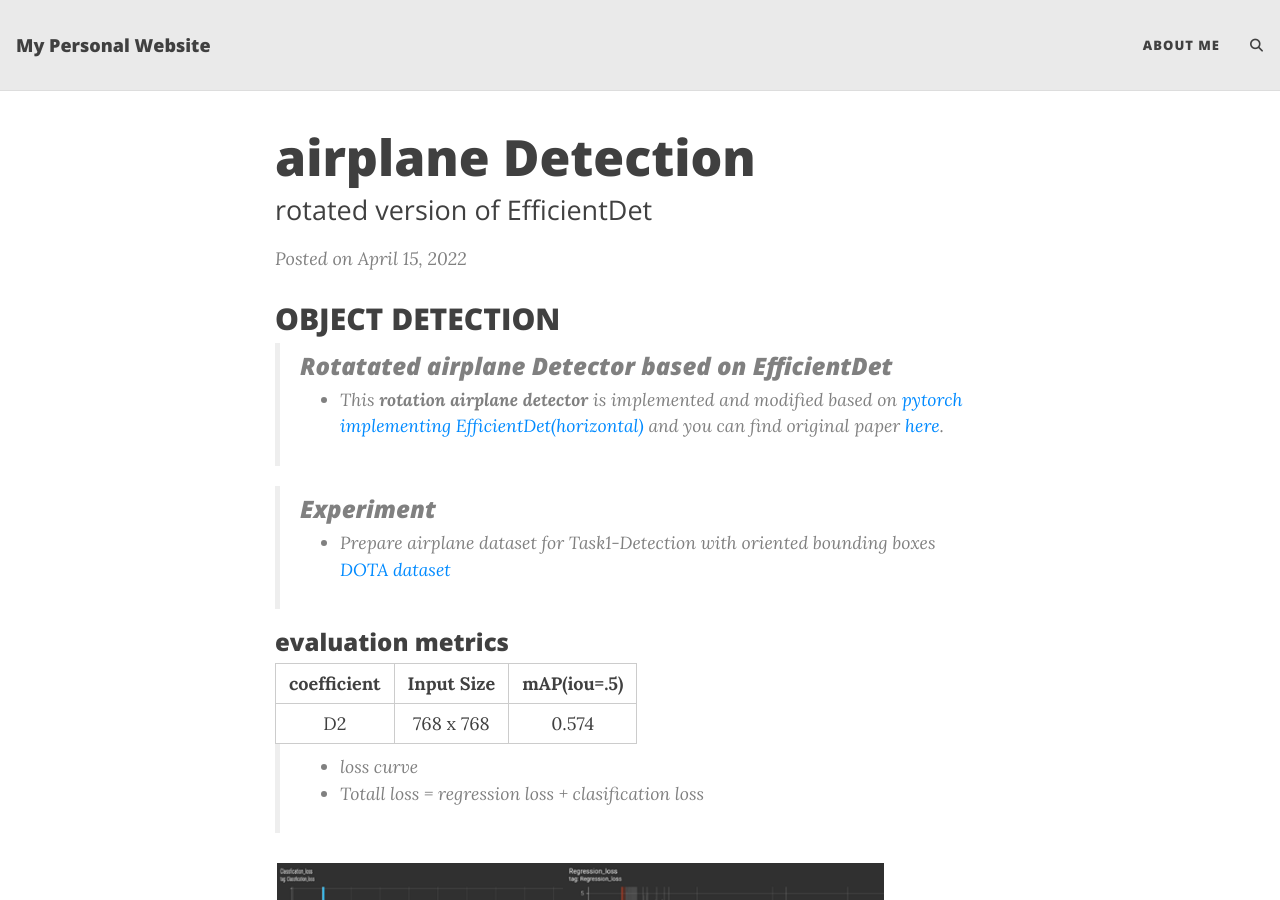
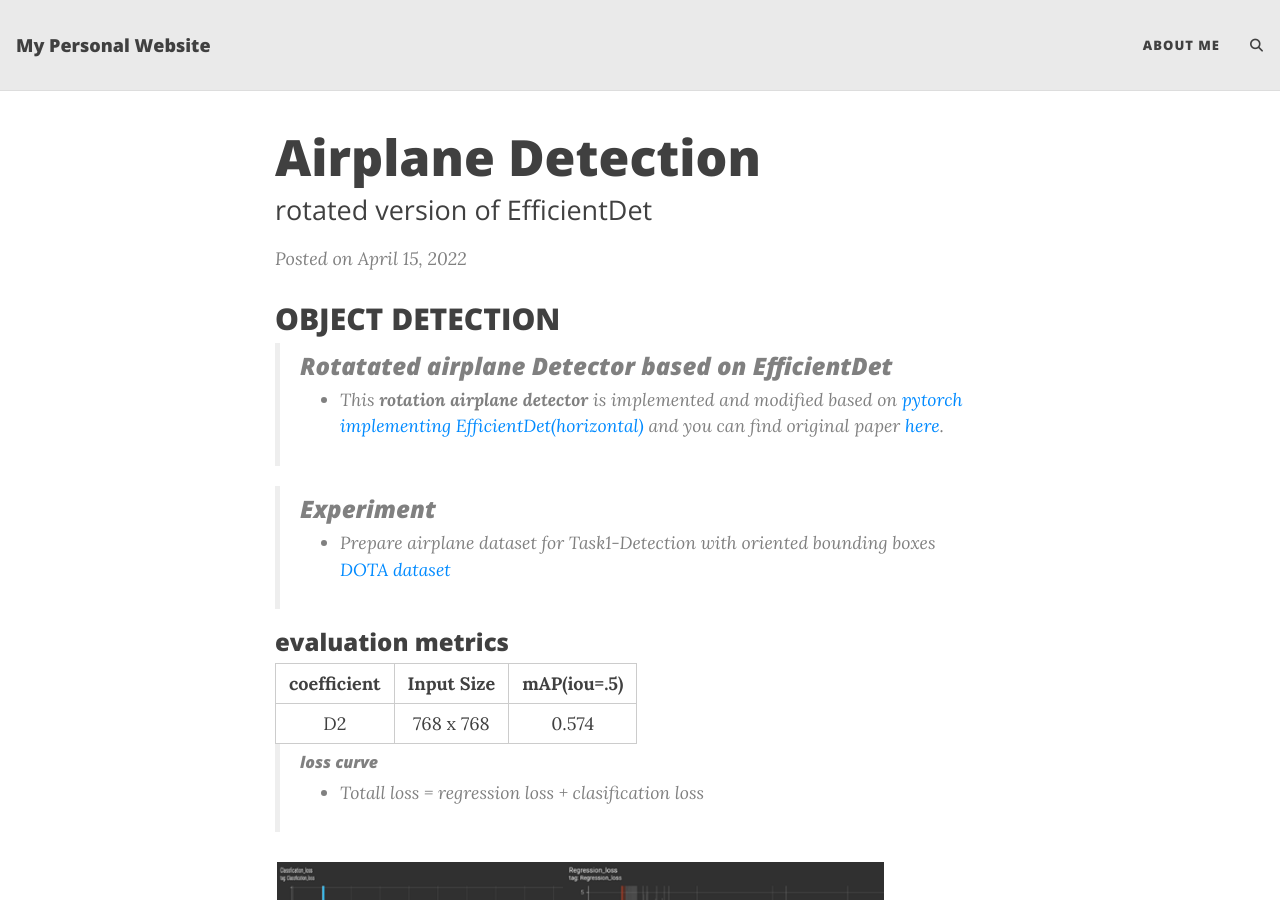
Before and after one commit to jobe1366/jobe1366.github.io, a Jekyll site: the page built from _posts/2022-04-15-airplane_detection.md, in a window 1280 px wide and 900 px high. Built offline with Jekyll 4.4.1, drawn with Linux system fonts in a browser that asks for light colours; comment, search, counter and statistics services are not loaded.

```diff
--- a/_posts/2022-04-15-airplane_detection.md
+++ b/_posts/2022-04-15-airplane_detection.md
@@ -1,6 +1,6 @@
 ---
 layout: post
-title: airplane Detection
+title: Airplane Detection
 subtitle: rotated version of EfficientDet
 comments: true
 ---
@@ -33,7 +33,7 @@ comments: true
 
 
 
-> - loss curve
+> ###### loss curve
 >
 > - Totall loss =  regression loss + clasification loss
 
```
